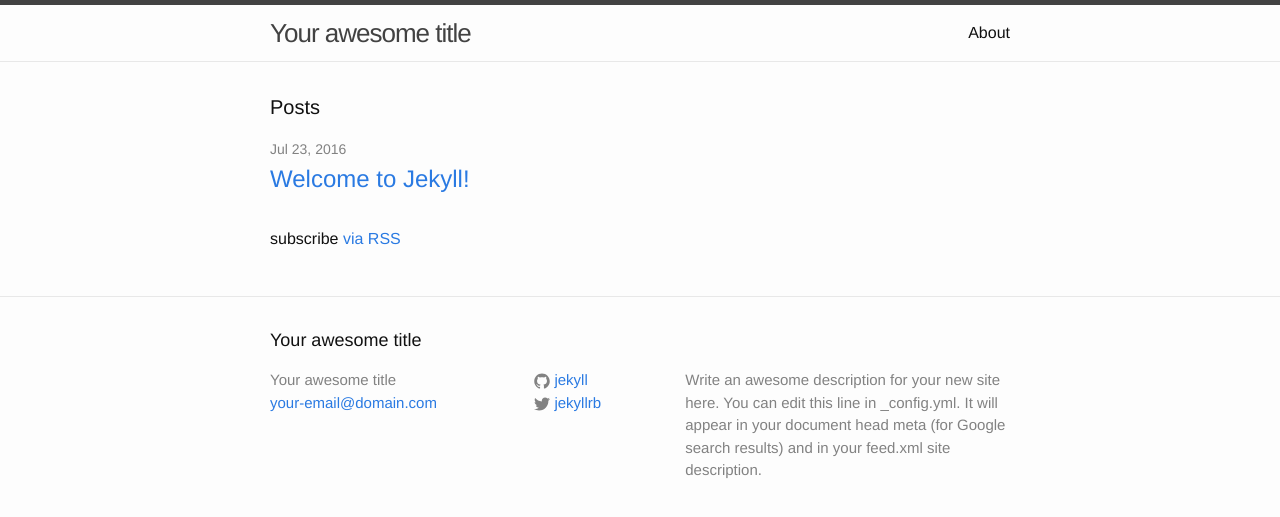
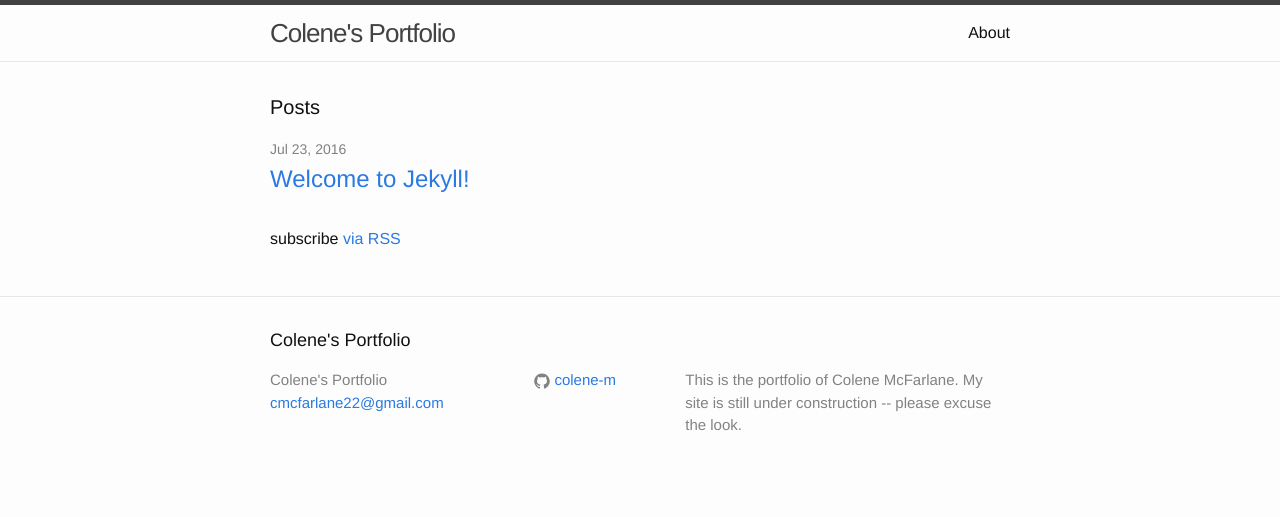
Before and after one commit to colene-m/colene-m.github.io, a Jekyll site: the page built from index.html, in a window 1280 px wide. Shown: the top 517 px of the page. Built offline with Jekyll 4.4.1, drawn with Linux system fonts in a browser that asks for light colours.

Commit message:
Updated site settings and information.

```diff
--- a/_config.yml
+++ b/_config.yml
@@ -6,16 +6,13 @@
 # 'jekyll serve'. If you change this file, please restart the server process.
 
 # Site settings
-title: Your awesome title
-email: your-email@domain.com
+title: Colene's Portfolio
+email: cmcfarlane22@gmail.com
 description: > # this means to ignore newlines until "baseurl:"
-  Write an awesome description for your new site here. You can edit this
-  line in _config.yml. It will appear in your document head meta (for
-  Google search results) and in your feed.xml site description.
+  This is the portfolio of Colene McFarlane. My site is still under construction -- please excuse the look.
 baseurl: "" # the subpath of your site, e.g. /blog
-url: "http://yourdomain.com" # the base hostname & protocol for your site
-twitter_username: jekyllrb
-github_username:  jekyll
+url: "http://colene-m.github.io" # the base hostname & protocol for your site
+github_username:  colene-m
 
 # Build settings
 markdown: kramdown
```
